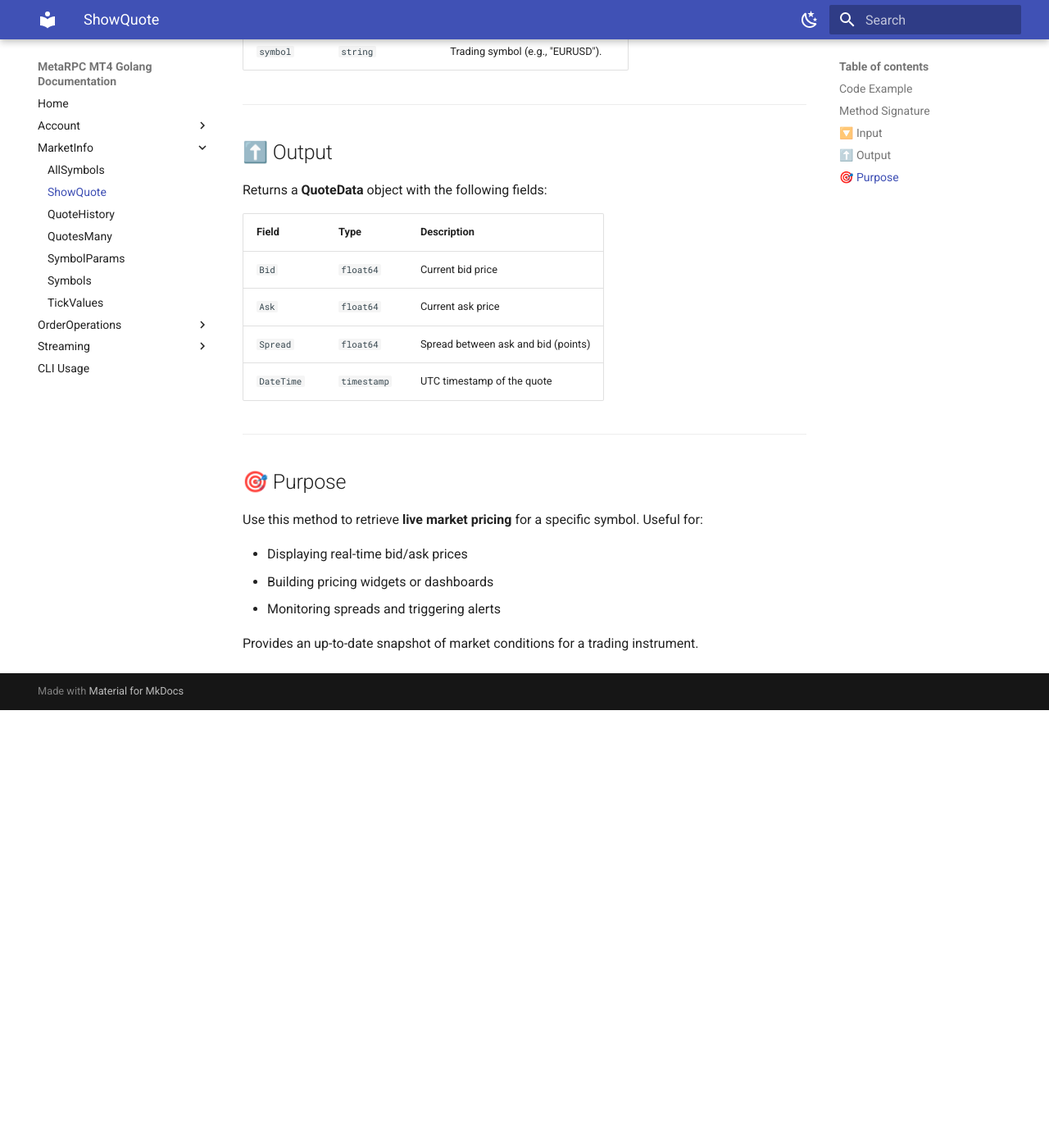
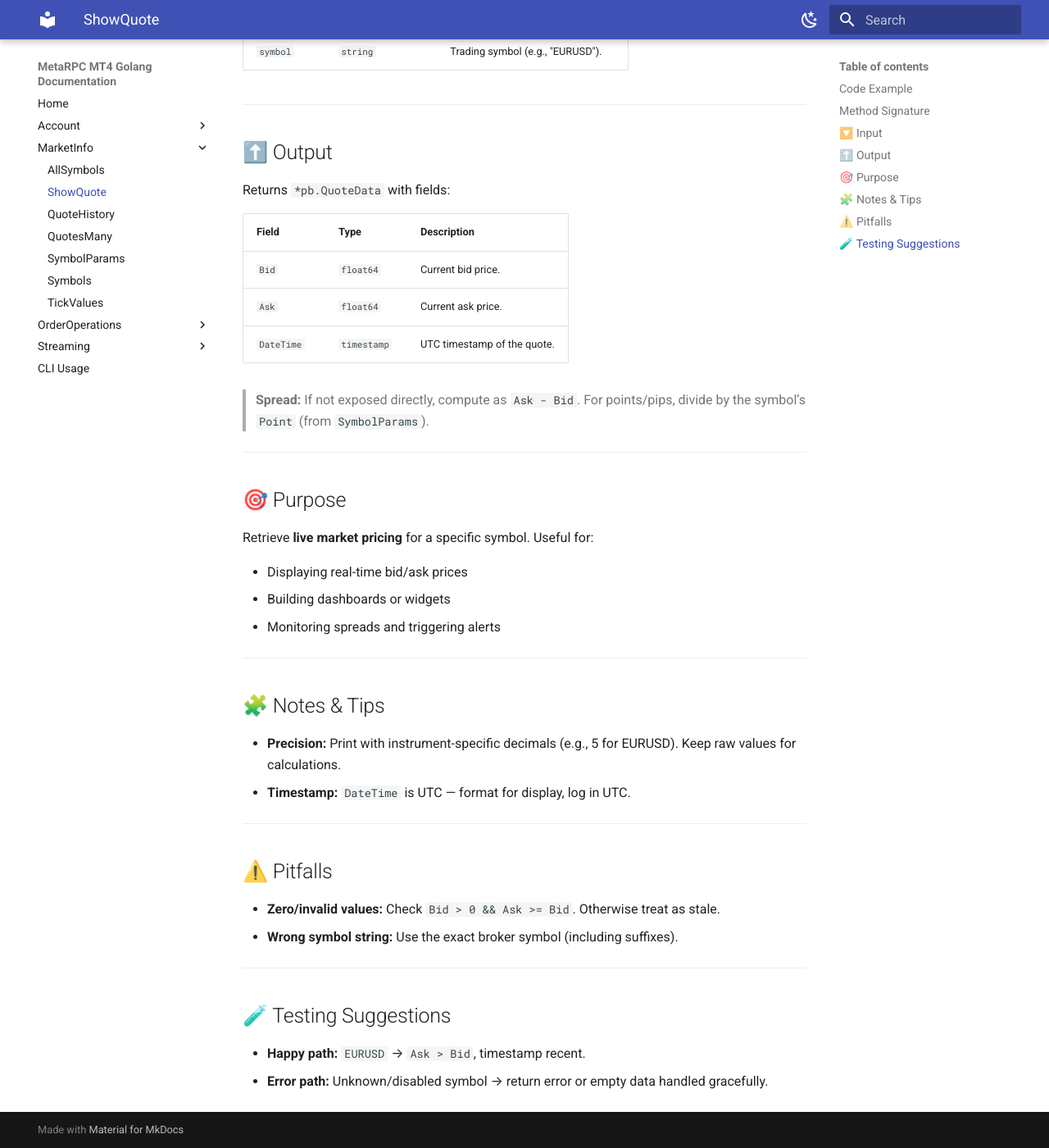
Before and after one commit to MetaRPC/GoMT4, an MkDocs documentation site: the page built from docs/Market_Info/ShowQuote.md, in a window 1280 px wide and 1400 px high, scrolled down 976 px. Shown: the whole window at 82% size. Built offline with MkDocs 1.6.1 and Material for MkDocs 9.7.7, drawn with Linux system fonts in a browser that asks for light colours; before the commit the page ends 1842 px from its top, so only the background shows below that.

Commit message:
Update ShowQuote.md

```diff
--- a/docs/Market_Info/ShowQuote.md
+++ b/docs/Market_Info/ShowQuote.md
@@ -47,24 +47,43 @@ Required:
 
 ## ⬆️ Output
 
-Returns a **QuoteData** object with the following fields:
+Returns `*pb.QuoteData` with fields:
 
-| Field      | Type        | Description                         |
-| ---------- | ----------- | ----------------------------------- |
-| `Bid`      | `float64`   | Current bid price                   |
-| `Ask`      | `float64`   | Current ask price                   |
-| `Spread`   | `float64`   | Spread between ask and bid (points) |
-| `DateTime` | `timestamp` | UTC timestamp of the quote          |
+| Field      | Type        | Description                 |
+| ---------- | ----------- | --------------------------- |
+| `Bid`      | `float64`   | Current bid price.          |
+| `Ask`      | `float64`   | Current ask price.          |
+| `DateTime` | `timestamp` | UTC timestamp of the quote. |
+
+> **Spread:** If not exposed directly, compute as `Ask - Bid`. For points/pips, divide by the symbol’s `Point` (from `SymbolParams`).
 
 ---
 
 ## 🎯 Purpose
 
-Use this method to retrieve **live market pricing** for a specific symbol.
-Useful for:
+Retrieve **live market pricing** for a specific symbol. Useful for:
 
 * Displaying real-time bid/ask prices
-* Building pricing widgets or dashboards
+* Building dashboards or widgets
 * Monitoring spreads and triggering alerts
 
-Provides an up-to-date snapshot of market conditions for a trading instrument.
+---
+
+## 🧩 Notes & Tips
+
+* **Precision:** Print with instrument-specific decimals (e.g., 5 for EURUSD). Keep raw values for calculations.
+* **Timestamp:** `DateTime` is UTC — format for display, log in UTC.
+
+---
+
+## ⚠️ Pitfalls
+
+* **Zero/invalid values:** Check `Bid > 0 && Ask >= Bid`. Otherwise treat as stale.
+* **Wrong symbol string:** Use the exact broker symbol (including suffixes).
+
+---
+
+## 🧪 Testing Suggestions
+
+* **Happy path:** `EURUSD` → `Ask > Bid`, timestamp recent.
+* **Error path:** Unknown/disabled symbol → return error or empty data handled gracefully.
```
